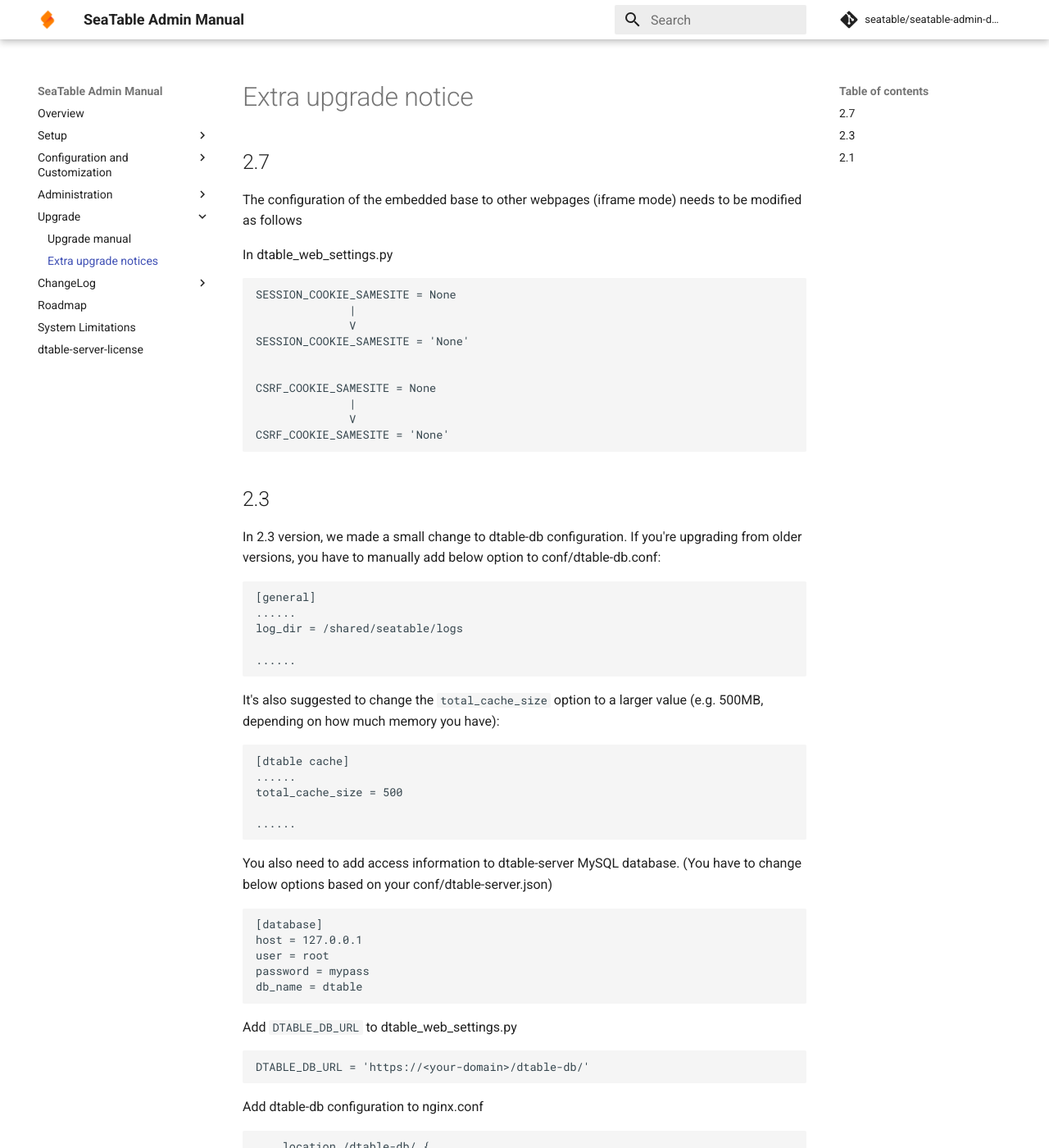
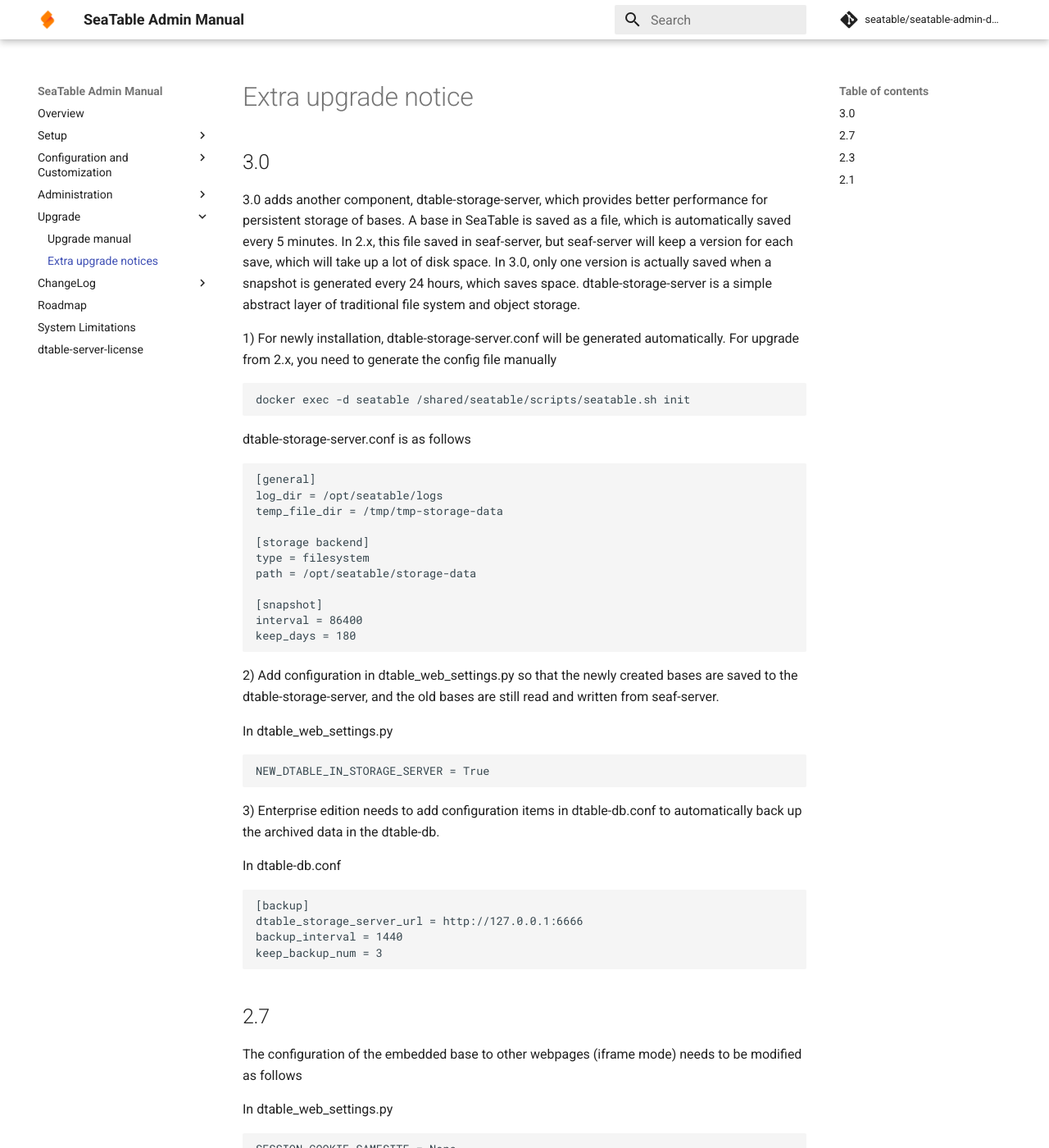
Before and after one commit to seatable/seatable-admin-docs, an MkDocs documentation site: the page built from manual/upgrade/extra-upgrade-notice.md, in a window 1280 px wide and 1400 px high. Shown: the whole window at 82% size. Built offline with MkDocs 1.6.1 and Material for MkDocs 9.7.7, drawn with Linux system fonts in a browser that asks for light colours; comment, search, counter and statistics services are not loaded.

Commit message:
add dtable-storage-server (#60)
* add dtable-storage-server

* Update extra-upgrade-notice.md

Co-authored-by: Daniel Pan <freeplant@gmail.com>

````diff
--- a/manual/upgrade/extra-upgrade-notice.md
+++ b/manual/upgrade/extra-upgrade-notice.md
@@ -1,4 +1,49 @@
 # Extra upgrade notice
+
+## 3.0
+
+3.0 adds another component, dtable-storage-server, which provides better performance for persistent storage of bases. A base in SeaTable is saved as a file, which is automatically saved every 5 minutes. In 2.x, this file saved in seaf-server, but seaf-server will keep a version for each save, which will take up a lot of disk space. In 3.0, only one version is actually saved when a snapshot is generated every 24 hours, which saves space. dtable-storage-server is a simple abstract layer of traditional file system and object storage.
+
+1) For newly installation, dtable-storage-server.conf will be generated automatically. For upgrade from 2.x, you need to generate the config file manually
+
+```
+docker exec -d seatable /shared/seatable/scripts/seatable.sh init
+```
+
+dtable-storage-server.conf is as follows
+
+```
+[general]
+log_dir = /opt/seatable/logs
+temp_file_dir = /tmp/tmp-storage-data
+
+[storage backend]
+type = filesystem
+path = /opt/seatable/storage-data
+
+[snapshot]
+interval = 86400
+keep_days = 180
+```
+
+2) Add configuration in dtable_web_settings.py so that the newly created bases are saved to the dtable-storage-server, and the old bases are still read and written from seaf-server.
+
+In dtable_web_settings.py
+
+```
+NEW_DTABLE_IN_STORAGE_SERVER = True
+```
+
+3) Enterprise edition needs to add configuration items in dtable-db.conf to automatically back up the archived data in the dtable-db.
+
+In dtable-db.conf
+
+```
+[backup]
+dtable_storage_server_url = http://127.0.0.1:6666
+backup_interval = 1440
+keep_backup_num = 3
+```
 
 ## 2.7
 
````
